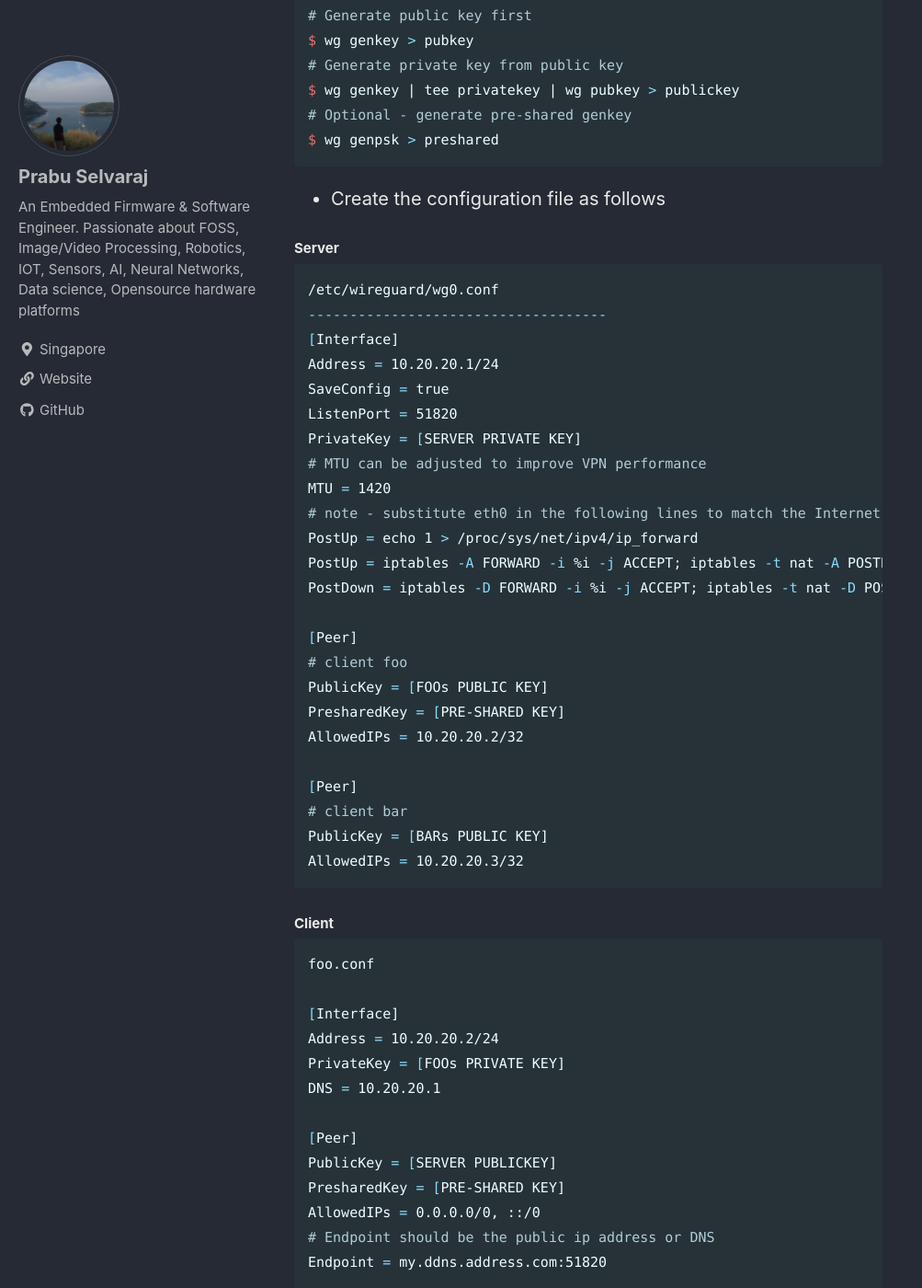
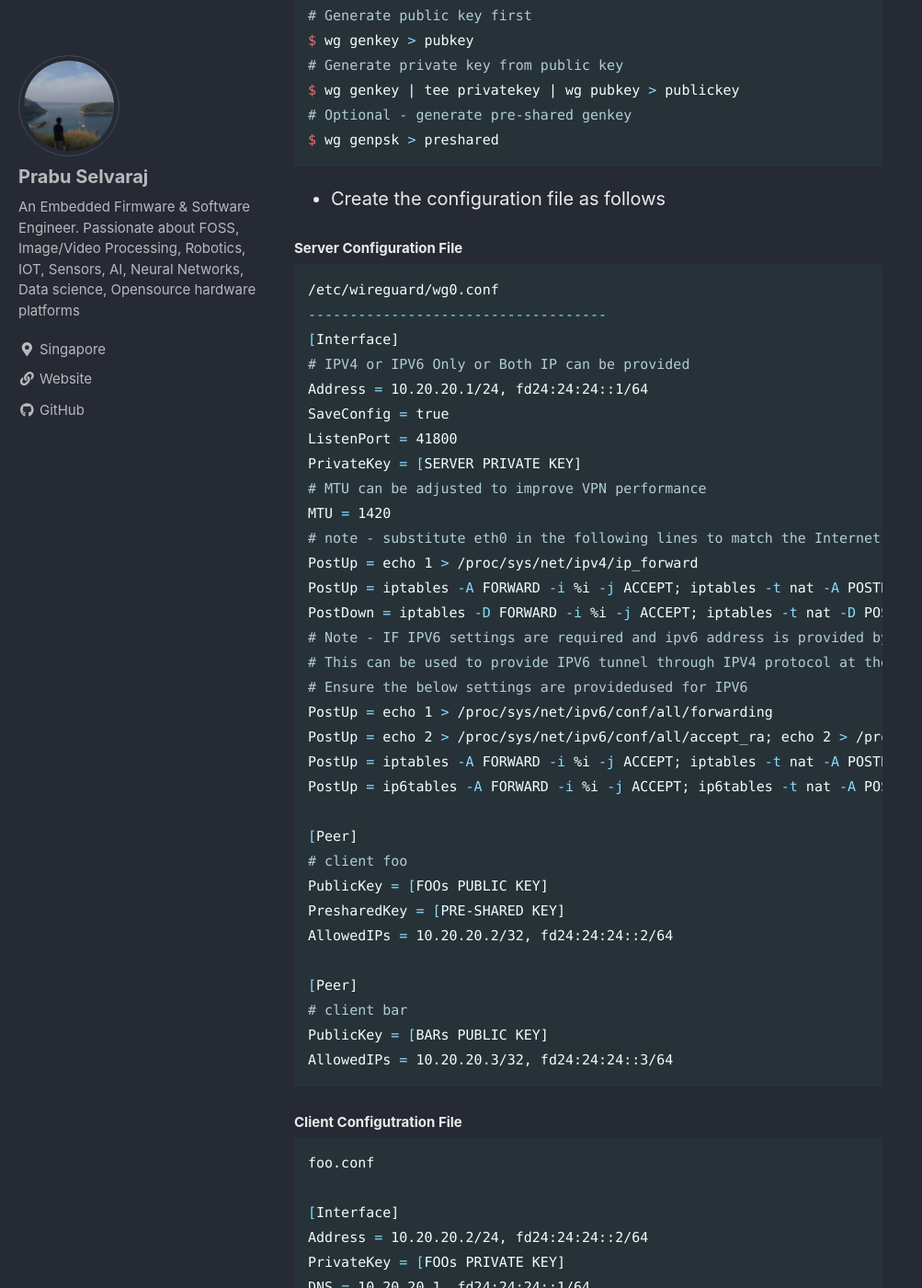
Before and after one commit to prabuselva/prabuselva.github.io, a Jekyll site: the page built from _posts/2019-06-10-wireguard-basic-setup.md, in a window 1280 px wide and 1400 px high, scrolled down 2007 px. Shown: the whole window at 92% size, without its empty margins (0-1003 px from the left). Built offline with Jekyll 4.4.1, drawn with Linux system fonts in a browser that asks for light colours; cached includes are drawn as plain includes; nearby versions of some CDN libraries; some of the changed text lies outside the part shown.

Commit message:
Updated wireguard page to use ipv6 conf. Added QT5/KDE theme in XFCE with GTK+

````diff
--- a/_posts/2019-06-10-wireguard-basic-setup.md
+++ b/_posts/2019-06-10-wireguard-basic-setup.md
@@ -56,6 +56,7 @@ $ apt-get install wireguard
 * Generate the required keys first
 
 #### Server
+
 ```shell
 # Generate public key first
 $ wg genkey > pubkey
@@ -66,6 +67,7 @@ $ wg genpsk > preshared
 ```
 
 #### Client
+
 ```shell
 # Generate public key first
 $ wg genkey > pubkey
@@ -74,16 +76,19 @@ $ wg genkey | tee privatekey | wg pubkey > publickey
 # Optional - generate pre-shared genkey
 $ wg genpsk > preshared
 ```
+
 * Create the configuration file as follows
 
-#### Server
+#### Server Configuration File
+
 ```shell
 /etc/wireguard/wg0.conf
 ------------------------------------
 [Interface]
-Address = 10.20.20.1/24
+# IPV4 or IPV6 Only or Both IP can be provided
+Address = 10.20.20.1/24, fd24:24:24::1/64
 SaveConfig = true
-ListenPort = 51820
+ListenPort = 41800
 PrivateKey = [SERVER PRIVATE KEY]
 # MTU can be adjusted to improve VPN performance
 MTU = 1420
@@ -91,35 +96,44 @@ MTU = 1420
 PostUp = echo 1 > /proc/sys/net/ipv4/ip_forward
 PostUp = iptables -A FORWARD -i %i -j ACCEPT; iptables -t nat -A POSTROUTING -o eth0 -j MASQUERADE
 PostDown = iptables -D FORWARD -i %i -j ACCEPT; iptables -t nat -D POSTROUTING -o eth0 -j MASQUERADE
+# Note - IF IPV6 settings are required and ipv6 address is provided by your ISP
+# This can be used to provide IPV6 tunnel through IPV4 protocol at the client
+# Ensure the below settings are providedused for IPV6
+PostUp = echo 1 > /proc/sys/net/ipv6/conf/all/forwarding
+PostUp = echo 2 > /proc/sys/net/ipv6/conf/all/accept_ra; echo 2 > /proc/sys/net/ipv6/conf/eth0/accept_ra; echo 2 > /proc/sys/net/ipv6/conf/wg0/accept_ra
+PostUp = iptables -A FORWARD -i %i -j ACCEPT; iptables -t nat -A POSTROUTING -o eth0 -j MASQUERADE
+PostUp = ip6tables -A FORWARD -i %i -j ACCEPT; ip6tables -t nat -A POSTROUTING -o eth0 -j MASQUERADE
 
 [Peer]
 # client foo
 PublicKey = [FOOs PUBLIC KEY]
 PresharedKey = [PRE-SHARED KEY]
-AllowedIPs = 10.20.20.2/32
+AllowedIPs = 10.20.20.2/32, fd24:24:24::2/64
 
 [Peer]
 # client bar
 PublicKey = [BARs PUBLIC KEY]
-AllowedIPs = 10.20.20.3/32
+AllowedIPs = 10.20.20.3/32, fd24:24:24::3/64
 ```
-#### Client
+
+#### Client Configutration File
 
 ```shell
 foo.conf
 
 [Interface]
-Address = 10.20.20.2/24
+Address = 10.20.20.2/24, fd24:24:24::2/64
 PrivateKey = [FOOs PRIVATE KEY]
-DNS = 10.20.20.1
+DNS = 10.20.20.1, fd24:24:24::1/64
 
 [Peer]
 PublicKey = [SERVER PUBLICKEY]
 PresharedKey = [PRE-SHARED KEY]
 AllowedIPs = 0.0.0.0/0, ::/0
 # Endpoint should be the public ip address or DNS
-Endpoint = my.ddns.address.com:51820
+Endpoint = my.ddns.address.com:41800
 ```
+
 * The above setup has been setup in my Orangepi Board with buildroot based linux system and tested.
 
 * The performance is quite good. I was able achieve upto 140Mbps throughput on a 300Mbps connection.
````
Also changed, not shown: _posts/2019-10-19-kde-theme.md (added, +39 -0 lines), assets/images/kdevelop-pic.png (added), assets/images/qt5ct-fonts.png (added), assets/images/qt5ct-icon.png (added), assets/images/qt5ct-style.png (added).
